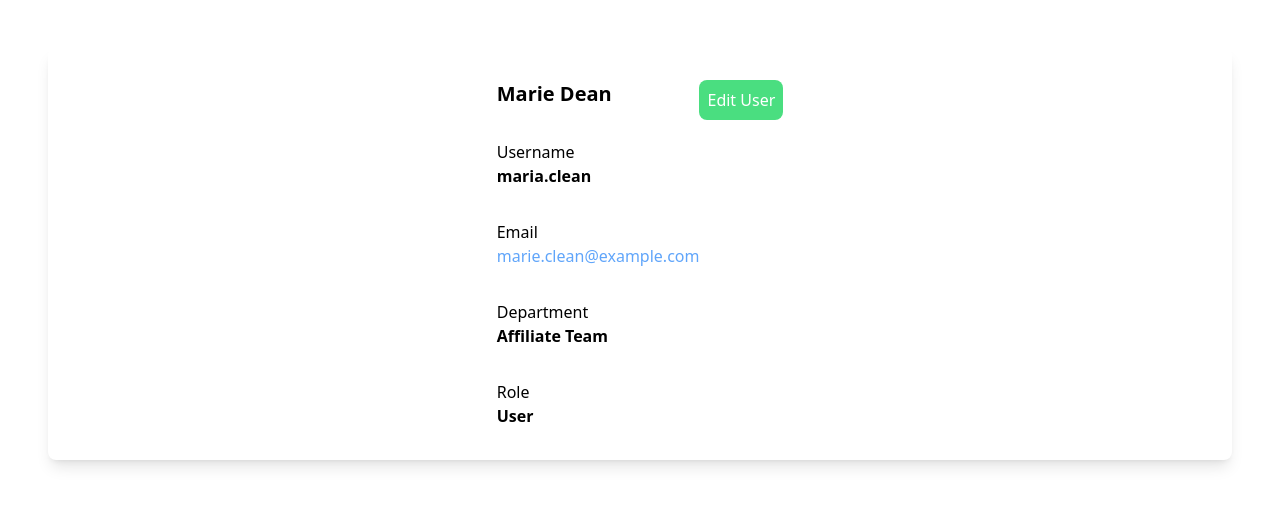
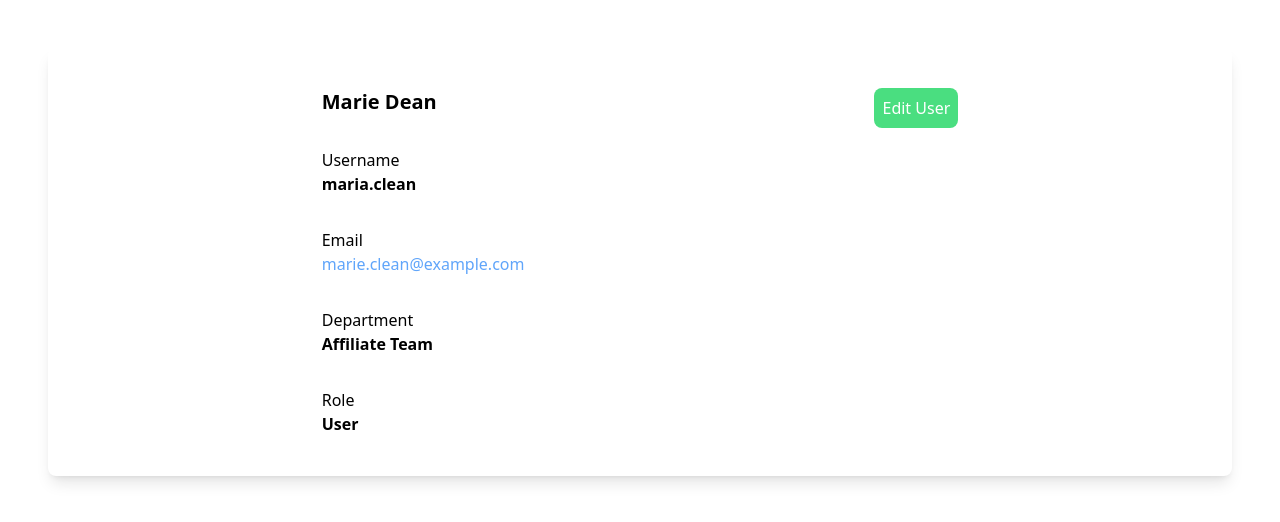
Before and after one commit to Lyondealpha-hub/pair-program, a React (Create React App) app in the folder app/: page / in a window 1280 px wide. Shown: the top 522 px of the page. Built offline with nearby package versions, Linux system fonts and the light colour scheme.

Commit message:
excercise

```diff
--- a/app/src/component/Button/button.tsx
+++ b/app/src/component/Button/button.tsx
@@ -1,5 +1,5 @@
 export const Button = () => {
     return (<div >
-        <button className="bg-green-400 p-2 rounded-lg text-white">Edit User</button>
+        <button className="bg-green-400 p-2 rounded-lg text-white" style={{marginLeft:'350px'}}>Edit User</button>
     </div>)
 }
--- a/app/src/component/Container/container.tsx
+++ b/app/src/component/Container/container.tsx
@@ -3,9 +3,10 @@ import { Userinfo } from "../UserInfo/userinfo"
 export const Container = ()=>{
     return (
     <>
-    <div className="justify-center shadow-lg p-8 rounded-lg shadow-lg bg-white m-12 flex ">
+    <div className="justify-center shadow-lg p-8 py-10 rounded-lg shadow-lg bg-white m-12 flex ">
         <Userinfo/>
         <Button/>
+        <hr className=""/>
     </div>
     </>
     )
```
